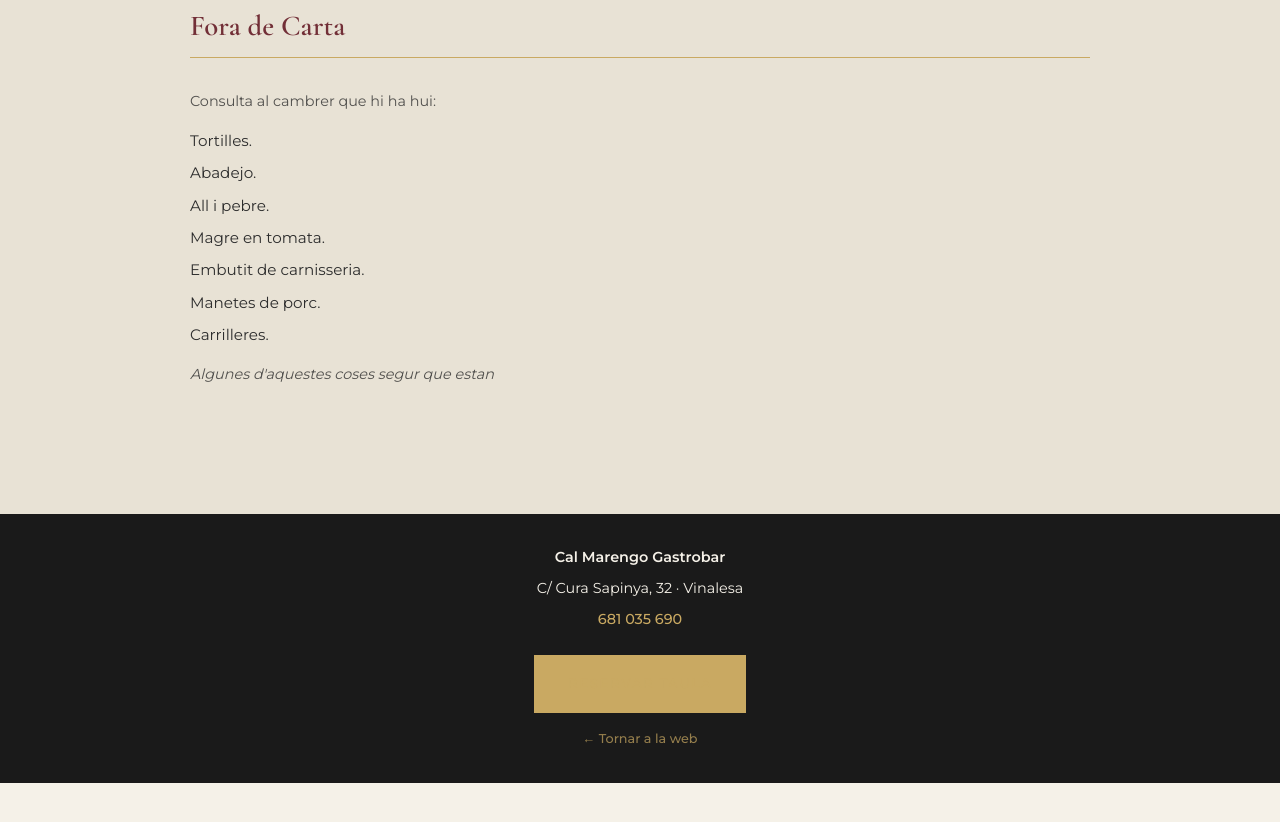
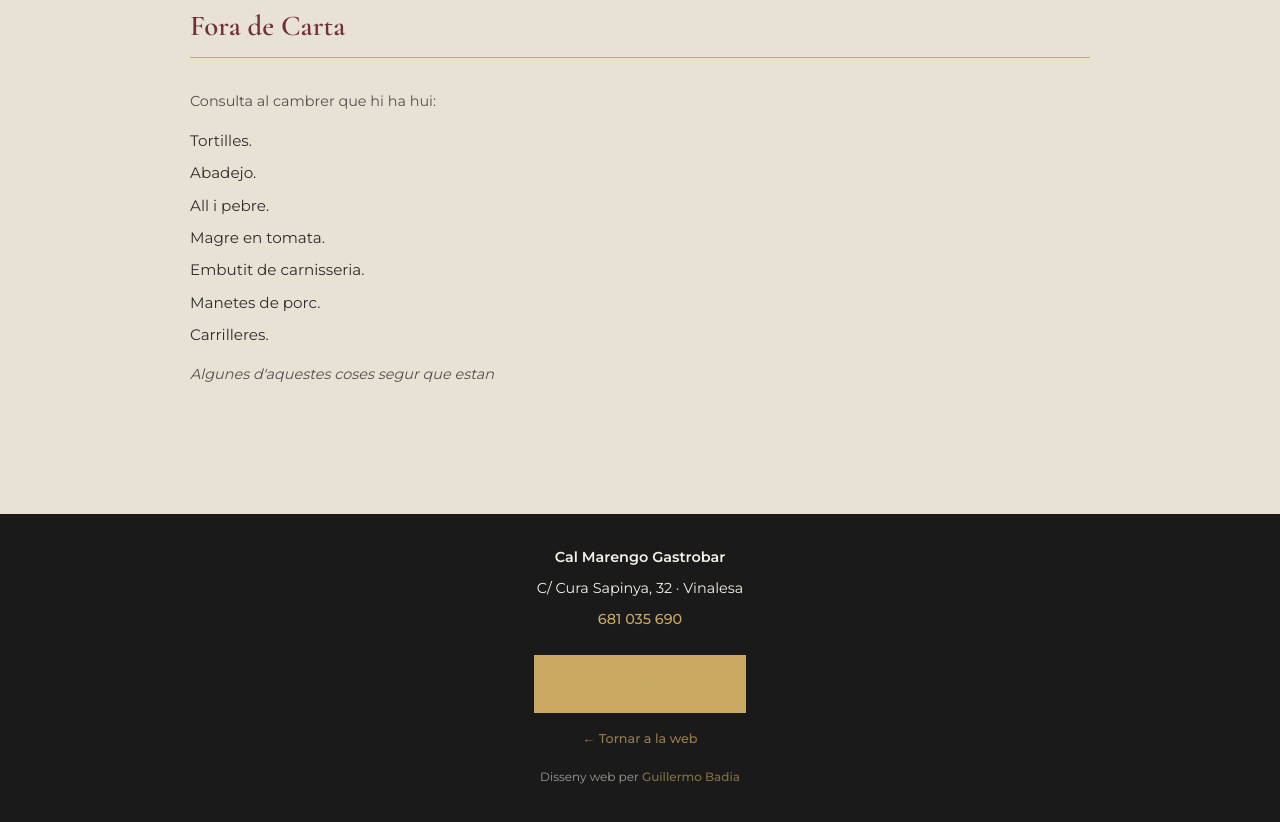
Before and after one commit to calmarengo/calmarengo.github.io, a plain HTML site: page carta.html in a window 1280 px wide. Shown: the part 1944-2766 px from the top of the page. Before the commit the page ends 2727 px from the top, so only its background shows below. Drawn offline with nearby package versions, Linux system fonts and the light colour scheme.

Commit message:
guillermobadia link

```diff
--- a/carta.html
+++ b/carta.html
@@ -177,6 +177,19 @@
             <a href="tel:681035690" class="btn btn-primary">Reservar Taula</a>
             <br />
             <a href="index.html" class="back-link">← Tornar a la web</a>
+            <p
+                class="credits"
+                style="margin-top: 1rem; font-size: 0.75rem; opacity: 0.6"
+            >
+                Disseny web per
+                <a
+                    href="https://guillermobadia.com/es/index.html"
+                    target="_blank"
+                    rel="noopener"
+                    style="color: var(--color-gold)"
+                    >Guillermo Badia</a
+                >
+            </p>
         </footer>
 
         <!-- Datos de la carta -->
--- a/css/styles.css
+++ b/css/styles.css
@@ -1,16 +1,16 @@
 /* ============ VARIABLES ============ */
 :root {
-    --color-gold: #C9A962;
-    --color-gold-light: #D4BC7C;
-    --color-gold-dark: #A68B4B;
-    --color-black: #1A1A1A;
-    --color-black-soft: #2D2D2D;
-    --color-cream: #F5F1E8;
-    --color-cream-dark: #E8E2D5;
-    --color-wine: #722F37;
+    --color-gold: #c9a962;
+    --color-gold-light: #d4bc7c;
+    --color-gold-dark: #a68b4b;
+    --color-black: #1a1a1a;
+    --color-black-soft: #2d2d2d;
+    --color-cream: #f5f1e8;
+    --color-cream-dark: #e8e2d5;
+    --color-wine: #722f37;
 
-    --font-display: 'Cormorant Garamond', Georgia, serif;
-    --font-body: 'Montserrat', system-ui, sans-serif;
+    --font-display: "Cormorant Garamond", Georgia, serif;
+    --font-body: "Montserrat", system-ui, sans-serif;
 
     --spacing-xs: 0.5rem;
     --spacing-sm: 1rem;
@@ -50,7 +50,7 @@ header {
 
 header.scrolled {
     padding: var(--spacing-xs) var(--spacing-md);
-    box-shadow: 0 4px 20px rgba(0,0,0,0.3);
+    box-shadow: 0 4px 20px rgba(0, 0, 0, 0.3);
 }
 
 nav {
@@ -131,7 +131,11 @@ nav {
 /* ============ HERO ============ */
 .hero {
     min-height: 100vh;
-    background: linear-gradient(135deg, var(--color-black) 0%, var(--color-black-soft) 100%);
+    background: linear-gradient(
+        135deg,
+        var(--color-black) 0%,
+        var(--color-black-soft) 100%
+    );
     display: flex;
     flex-direction: column;
     justify-content: center;
@@ -143,7 +147,7 @@ nav {
 }
 
 .hero::before {
-    content: '';
+    content: "";
     position: absolute;
     top: 0;
     left: 0;
@@ -273,7 +277,7 @@ section {
 }
 
 .section-title::after {
-    content: '';
+    content: "";
     display: block;
     width: 60px;
     height: 3px;
@@ -361,7 +365,7 @@ section {
     justify-content: space-between;
     align-items: flex-start;
     padding: var(--spacing-sm) 0;
-    border-bottom: 1px dotted rgba(0,0,0,0.1);
+    border-bottom: 1px dotted rgba(0, 0, 0, 0.1);
 }
 
 .carta-item:last-child {
@@ -448,7 +452,7 @@ section {
     display: flex;
     justify-content: space-between;
     padding: var(--spacing-sm);
-    border-bottom: 1px solid rgba(255,255,255,0.1);
+    border-bottom: 1px solid rgba(255, 255, 255, 0.1);
 }
 
 .horario-dia {
@@ -622,10 +626,24 @@ footer {
     max-width: 1200px;
     margin: var(--spacing-lg) auto 0;
     padding-top: var(--spacing-md);
-    border-top: 1px solid rgba(255,255,255,0.1);
+    border-top: 1px solid rgba(255, 255, 255, 0.1);
     text-align: center;
     font-size: 0.85rem;
     opacity: 0.6;
+}
+
+.credits {
+    font-size: 0.75rem;
+    margin-top: 0.5rem;
+}
+
+.credits a {
+    color: var(--color-gold);
+    text-decoration: none;
+}
+
+.credits a:hover {
+    text-decoration: underline;
 }
 
 /* ============ RESPONSIVE ============ */
@@ -708,8 +726,18 @@ footer {
     animation: fadeInUp 0.8s ease-out forwards;
 }
 
-.hero-logo { animation-delay: 0.1s; }
-.hero-tagline { animation-delay: 0.2s; }
-.hero-claim { animation-delay: 0.3s; }
-.hero-subtitle { animation-delay: 0.4s; }
-.hero-ctas { animation-delay: 0.5s; }
+.hero-logo {
+    animation-delay: 0.1s;
+}
+.hero-tagline {
+    animation-delay: 0.2s;
+}
+.hero-claim {
+    animation-delay: 0.3s;
+}
+.hero-subtitle {
+    animation-delay: 0.4s;
+}
+.hero-ctas {
+    animation-delay: 0.5s;
+}
```
Also changed, not shown: es/carta.html (+13 -0 lines), es/index.html (+10 -1 lines), index.html (+10 -1 lines), .claude/settings.local.json (added).
